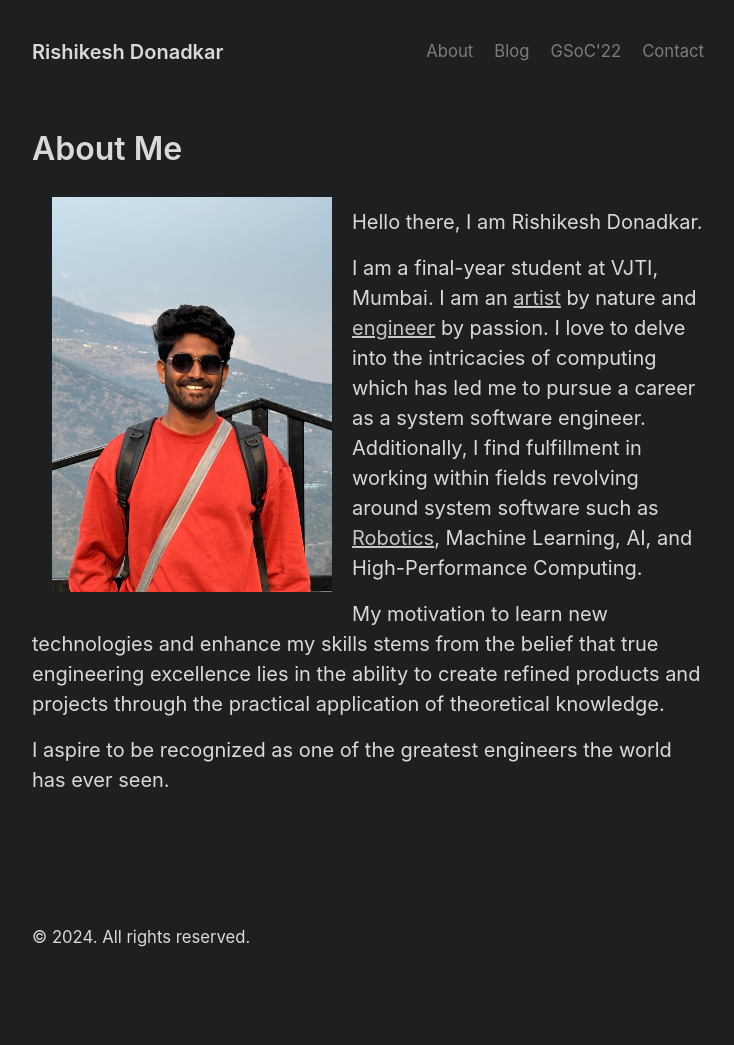
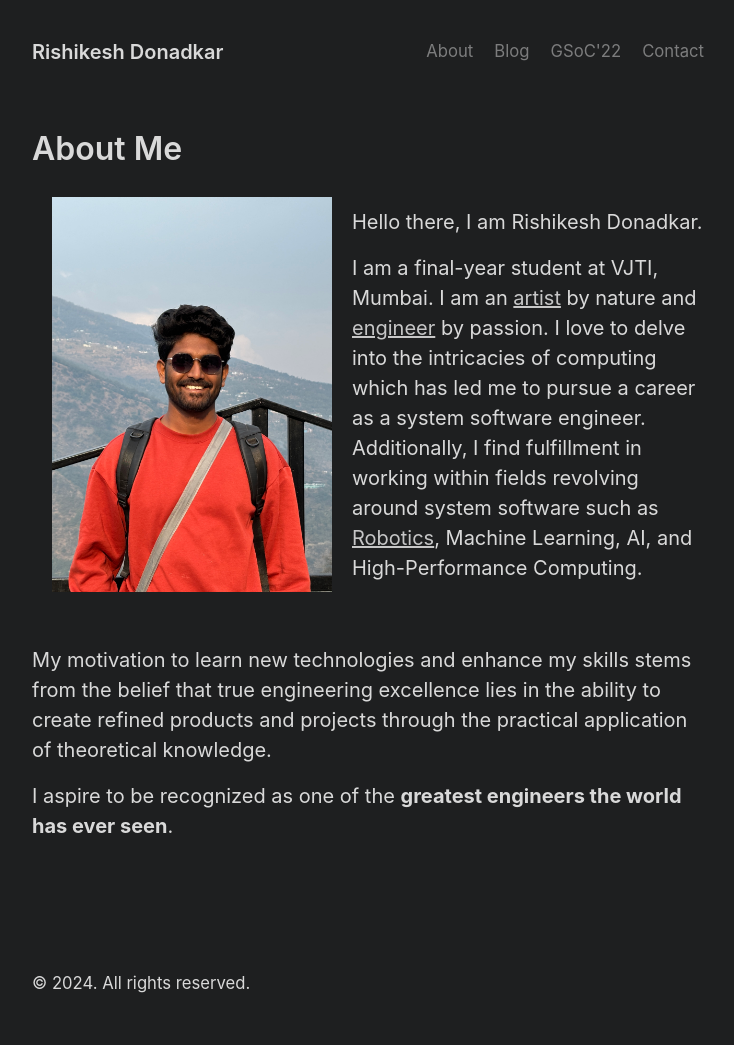
Before and after one commit to RISHI27-dot/rishi27-dot.github.io, a Jekyll site: the page built from about.md, in a window 1280 px wide. Shown: the whole page, without its empty margins (272-1006 px from the left). Built offline with Jekyll 4.4.1, drawn with Linux system fonts in a browser that asks for light colours; before the commit the page ends 999 px from its top, so only the background shows below that.

Commit message:
Tweaks to fit page

```diff
--- a/about.md
+++ b/about.md
@@ -10,8 +10,10 @@ Hello there, I am Rishikesh Donadkar.
 
 I am a final-year student at VJTI, Mumbai. I am an [artist](https://www.instagram.com/the_artistic_subtlety/?igsh=MWxwZHBocmJzNzEyZQ%3D%3D) by nature and [engineer](https://github.com/RISHI27-dot) by passion. I love to delve into the intricacies of computing which has led me to pursue a career as a system software engineer. Additionally, I find fulfillment in working within fields revolving around system software such as [Robotics](https://sravjti.in/), Machine Learning, AI, and High-Performance Computing.
 
+<br>
+
 My motivation to learn new technologies and enhance my skills stems from the belief that true engineering excellence lies in the ability to create refined products and projects through the practical application of theoretical knowledge.
 
-I aspire to be recognized as one of the greatest engineers the world has ever seen.
+I aspire to be recognized as one of the **greatest engineers the world has ever seen**.
 
 <br>
```
